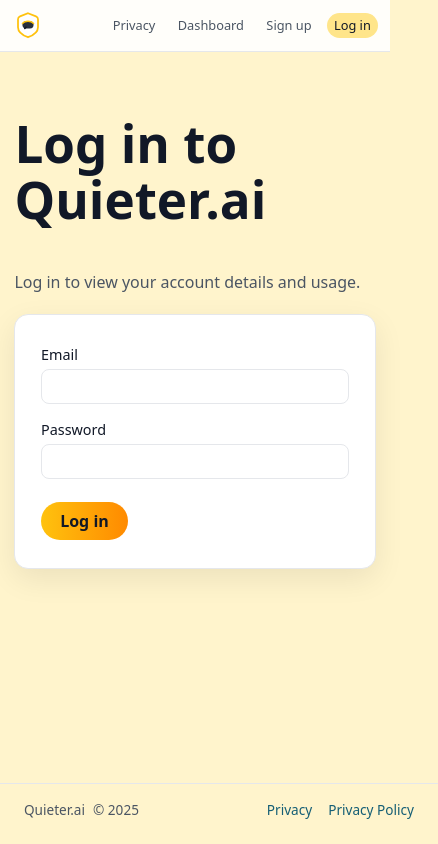
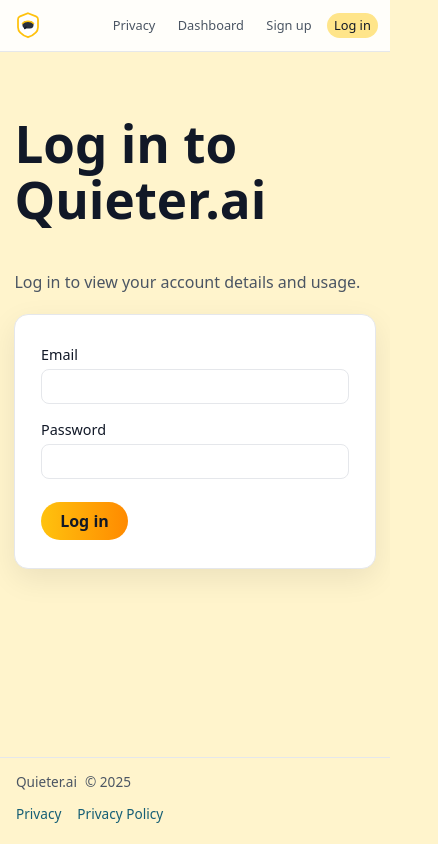
Before and after one commit to pleniv01/quieter.ai, a Vue app in the folder frontend/: page /login in a window 390 px wide. Shown: the whole page, 438 px wide, since content can reach past the window. Built offline with nearby package versions, Linux system fonts and the light colour scheme.

Commit message:
Redirect logged-in users from login and fix mobile footer overflow

```diff
--- a/frontend/src/components/AppFooter.vue
+++ b/frontend/src/components/AppFooter.vue
@@ -29,6 +29,20 @@
   max-width: 960px;
   margin: 0 auto;
   width: 100%;
+  box-sizing: border-box;
+}
+
+@media (max-width: 640px) {
+  .footer {
+    padding: 0.85rem 1rem 1.2rem;
+    gap: 0.75rem;
+    flex-direction: column;
+    align-items: flex-start;
+  }
+
+  .footer-links {
+    gap: 0.75rem;
+  }
 }
 
 .footer-left {
--- a/frontend/src/style.css
+++ b/frontend/src/style.css
@@ -49,6 +49,7 @@
   font-family: system-ui, -apple-system, BlinkMacSystemFont, "SF Pro Text", sans-serif;
   background: radial-gradient(circle at top left, #ffe58a 0%, #fff4cc 50%, #ffffff 100%);
   color: var(--color-text);
+  overflow-x: hidden;
 }
 
 #app {
--- a/frontend/src/views/Login.vue
+++ b/frontend/src/views/Login.vue
@@ -43,7 +43,13 @@
   const existingId = localStorage.getItem('quieterAccountId');
   const existingEmail = localStorage.getItem('quieterEmail');
   if (existingId) {
-    info.value = `You are already logged in as ${existingEmail || '(unknown email)'}.`;
+    // If you are already logged in, skip the login form and go to the dashboard.
+    router.push({ name: 'Dashboard' });
+    return;
+  }
+
+  if (existingEmail) {
+    info.value = `Use your Quieter.ai credentials to log in.`;
   }
 });
 
```
